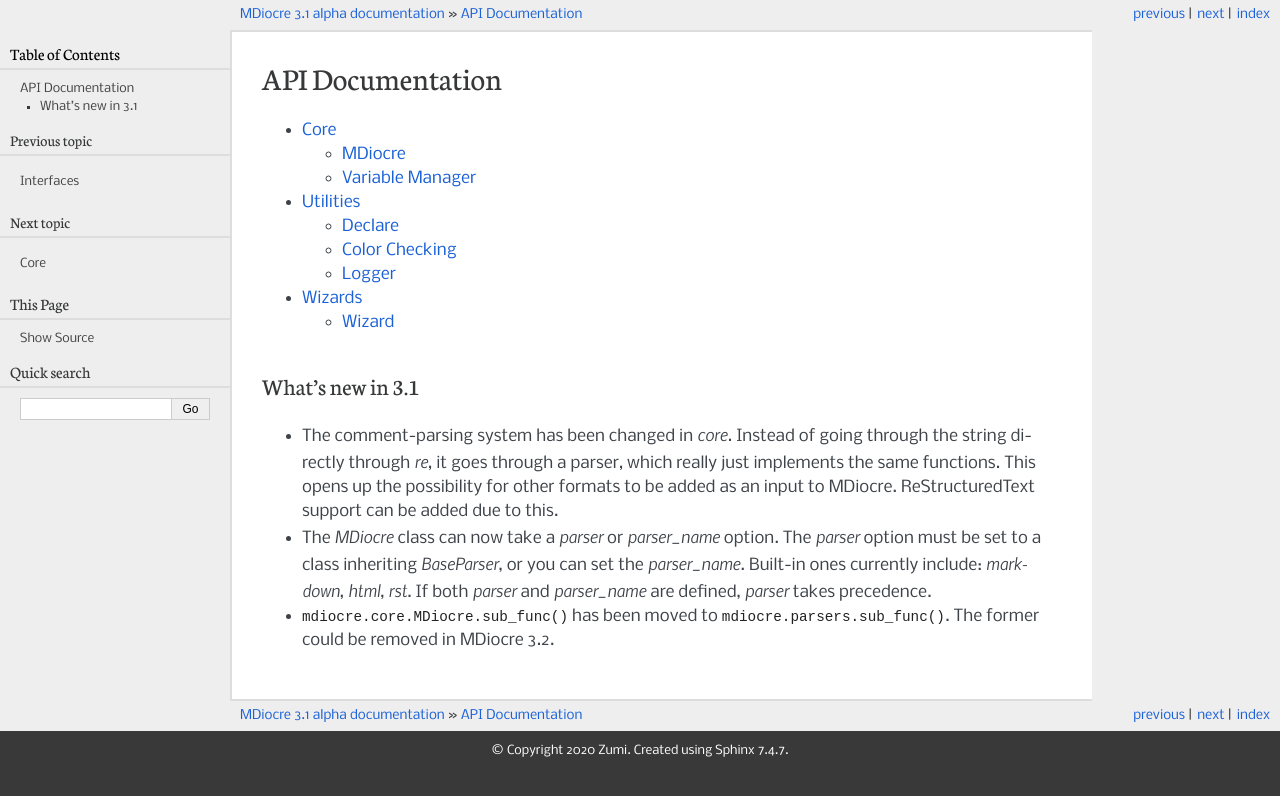
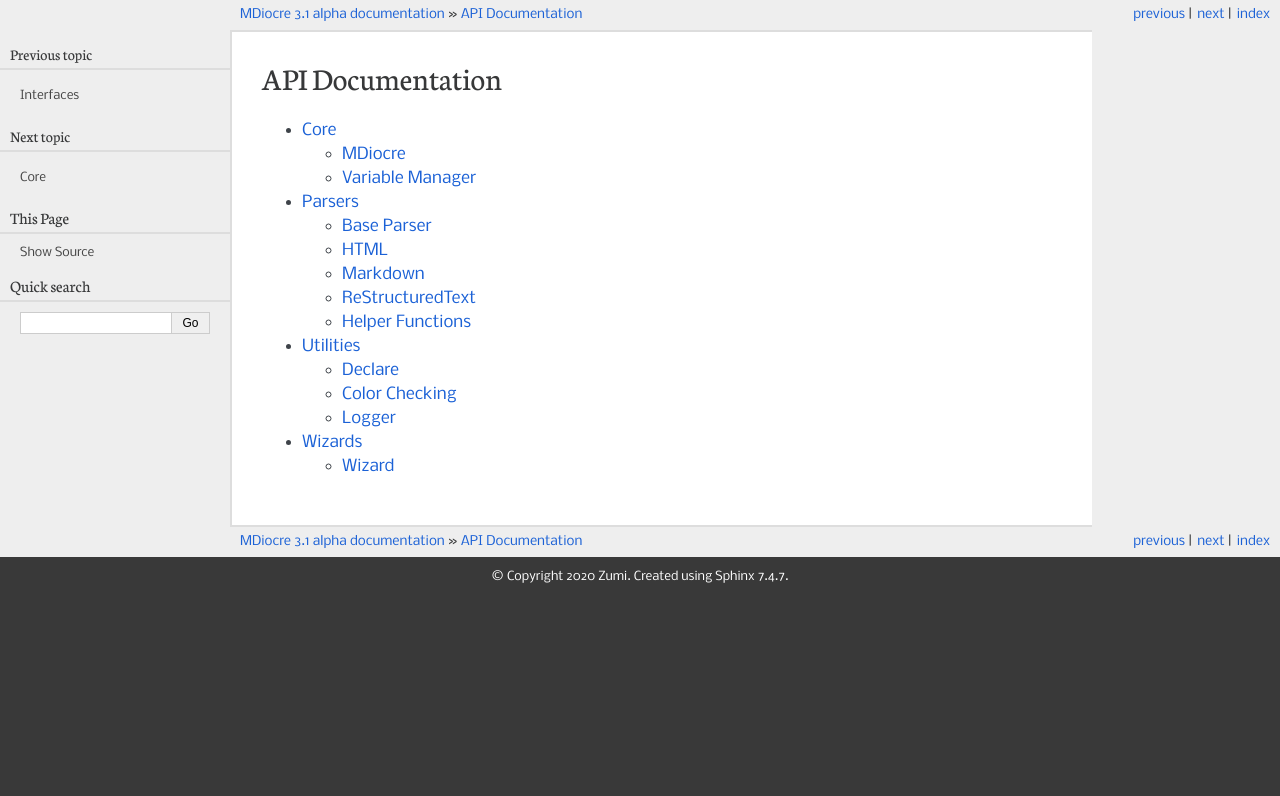
Before and after one commit to ZoomTen/MDiocre, a Sphinx documentation site: the page built from doc/source/api/index.rst, in a window 1280 px wide. Shown: the top 796 px of the page. Built offline with Sphinx 7.4.7, drawn with Linux system fonts in a browser that asks for light colours.

Commit message:
add changelog and parser documentation

```diff
--- a/doc/source/api/index.rst
+++ b/doc/source/api/index.rst
@@ -5,24 +5,6 @@
    :maxdepth: 2
 
    core
+   parsers
    util
    wizard
-
-What's new in 3.1
------------------
-
-* The comment-parsing system has been changed in `core`. Instead of going
-  through the string directly through `re`, it goes through a parser, which
-  really just implements the same functions. This opens up the possibility
-  for other formats to be added as an input to MDiocre. ReStructuredText
-  support can be added due to this.
-
-* The `MDiocre` class can now take a `parser` or `parser_name` option.
-  The `parser` option must be set to a class inheriting `BaseParser`, or
-  you can set the `parser_name`. Built-in ones currently include:
-  `markdown`, `html`, `rst`. If both `parser` and `parser_name` are
-  defined, `parser` takes precedence.
-
-* :meth:`mdiocre.core.MDiocre.sub_func` has been moved to
-  :meth:`mdiocre.parsers.sub_func`. The former could be removed in MDiocre
-  3.2.
--- a/doc/source/index.rst
+++ b/doc/source/index.rst
@@ -5,6 +5,8 @@
 
 MDiocre Documentation
 =====================
+
+:doc:`Changelog <changelog>`
 
 Users
 -----
```
Also changed, not shown: doc/source/api/parsers.rst (added, +31 -0 lines), doc/source/changelog.rst (added, +26 -0 lines).
